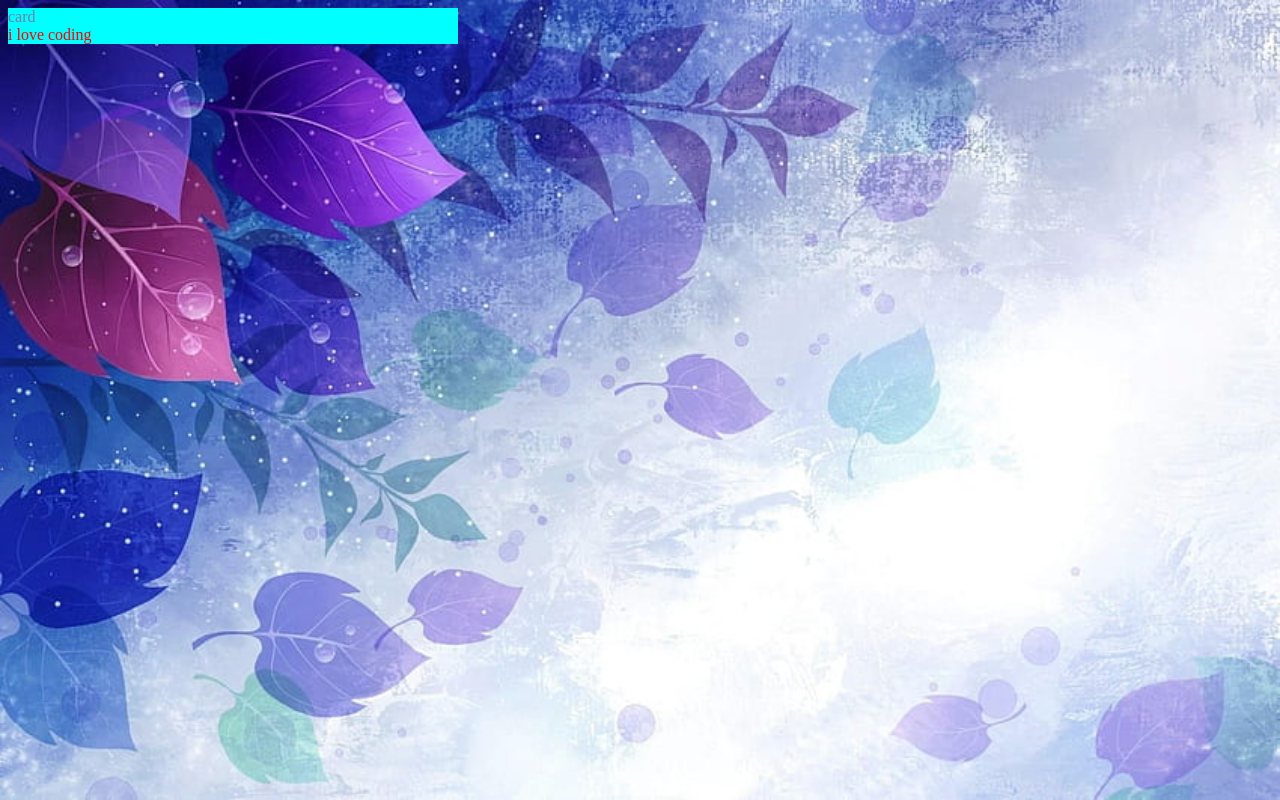
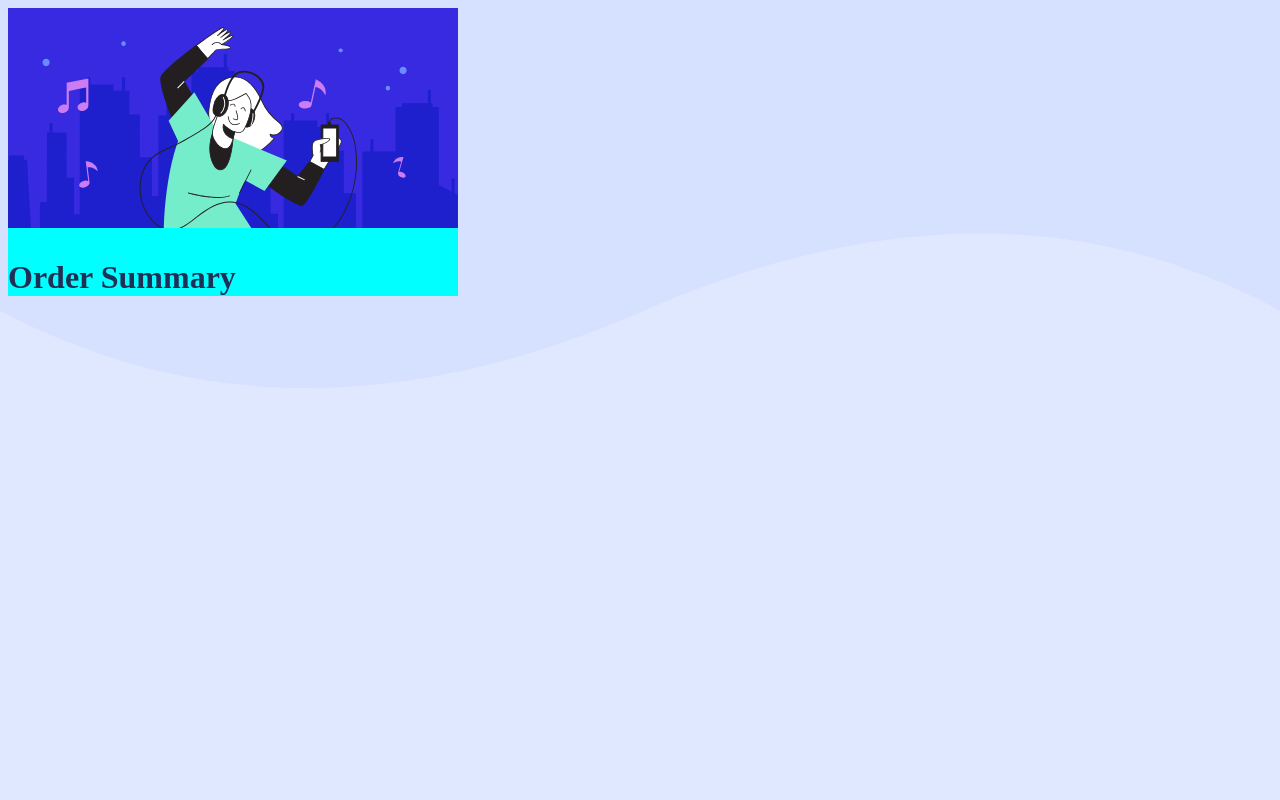
Before and after one commit to ragesh-TPM/order-summary-component, a plain HTML site: page index.html in a window 1280 px wide. Drawn offline with Linux system fonts and the light colour scheme.

Commit message:
adding 2nd images for the card

```diff
--- a/index.html
+++ b/index.html
@@ -7,8 +7,9 @@
     <link rel="stylesheet" href="style.css">
 </head>
 <body>
-    <div class="card">card
-        <div class="child">i love coding</div>
+    <div class="card">
+        <img src="images/illustration-hero.svg">
+        <h2 class="title">Order Summary</h2>
     </div>
 </body>
 </html>
--- a/style.css
+++ b/style.css
@@ -7,9 +7,10 @@
 }
 
 body {
-    background-image: url(./images/image.png);
+    background-image: url(./images/pattern-background-desktop.svg);
     background-repeat: no-repeat;
     background-size: cover;
+    background-color: var(--pale-blue);
 }
 
 .card {
@@ -18,6 +19,8 @@ body {
     color: var(--desaturated-blue);
 }
 
-.child {
-    color: red;
+.title {
+    color: var(--dark-blue);
+    font-weight: 900;
+    font-size: 32px;
 }
```
Also changed, not shown: images/illustration-hero.svg (added), images/image.png (deleted), images/pattern-background-desktop.svg (added).
